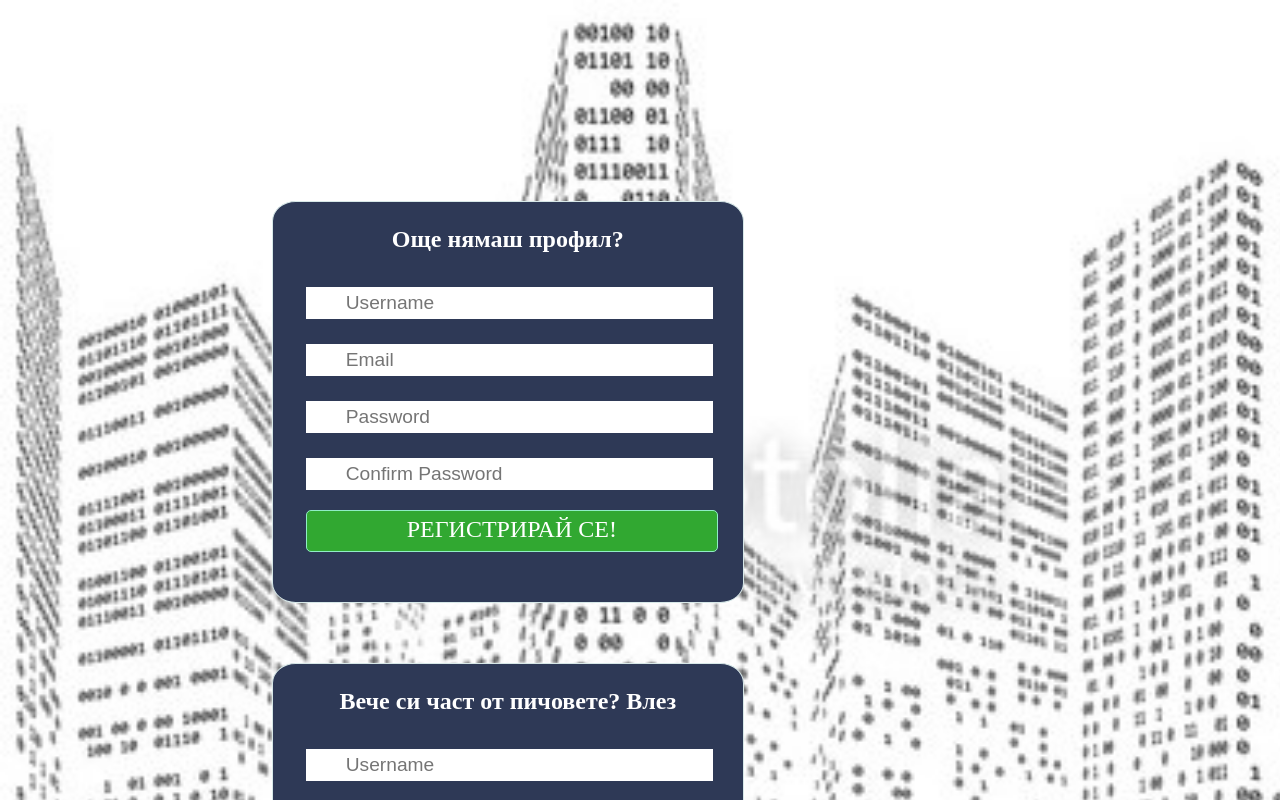
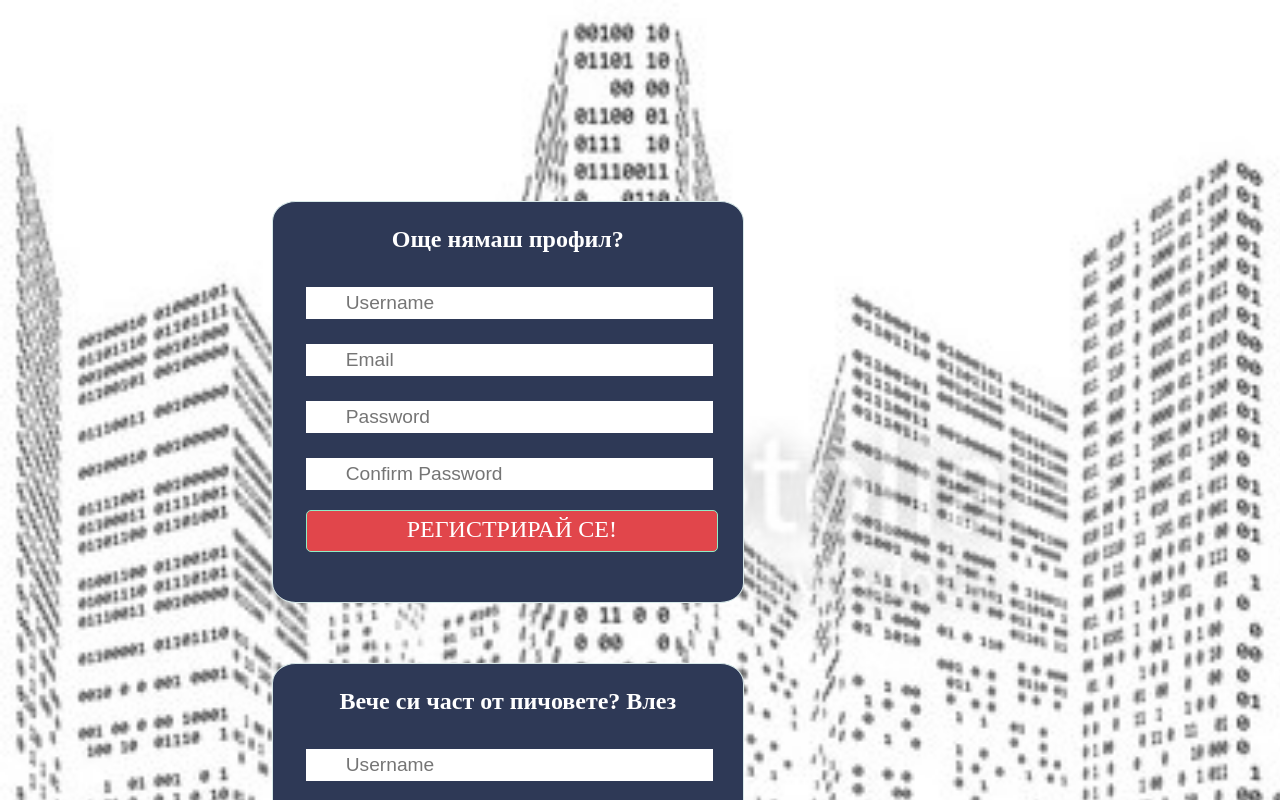
Before and after one commit to radoslav-takev/WebBasicsTeamProject, a plain HTML site: page PichUni/Solution/apply.html in a window 1280 px wide. In both pictures the pointer is over the link "РЕГИСТРИРАЙ СЕ!". Shown: the top 800 px of the page. Drawn offline with Linux system fonts and the light colour scheme.

Commit message:
changed color on register form

```diff
--- a/PichUni/Solution/style/apply.css
+++ b/PichUni/Solution/style/apply.css
@@ -75,7 +75,7 @@ input[type="password"] {
 }
 
 a {
-    text-decoration: #4AAD33;
+    text-decoration: #E1464B;
     color: #fff;
     font-size: 1.5em;
     text-transform: uppercase;
@@ -92,7 +92,7 @@ a {
 }
 
 a:hover {
-    background-color: #31A831;
+    background-color: #E1464B;
 }
 
 @media all and (max-width: 700px){
```
